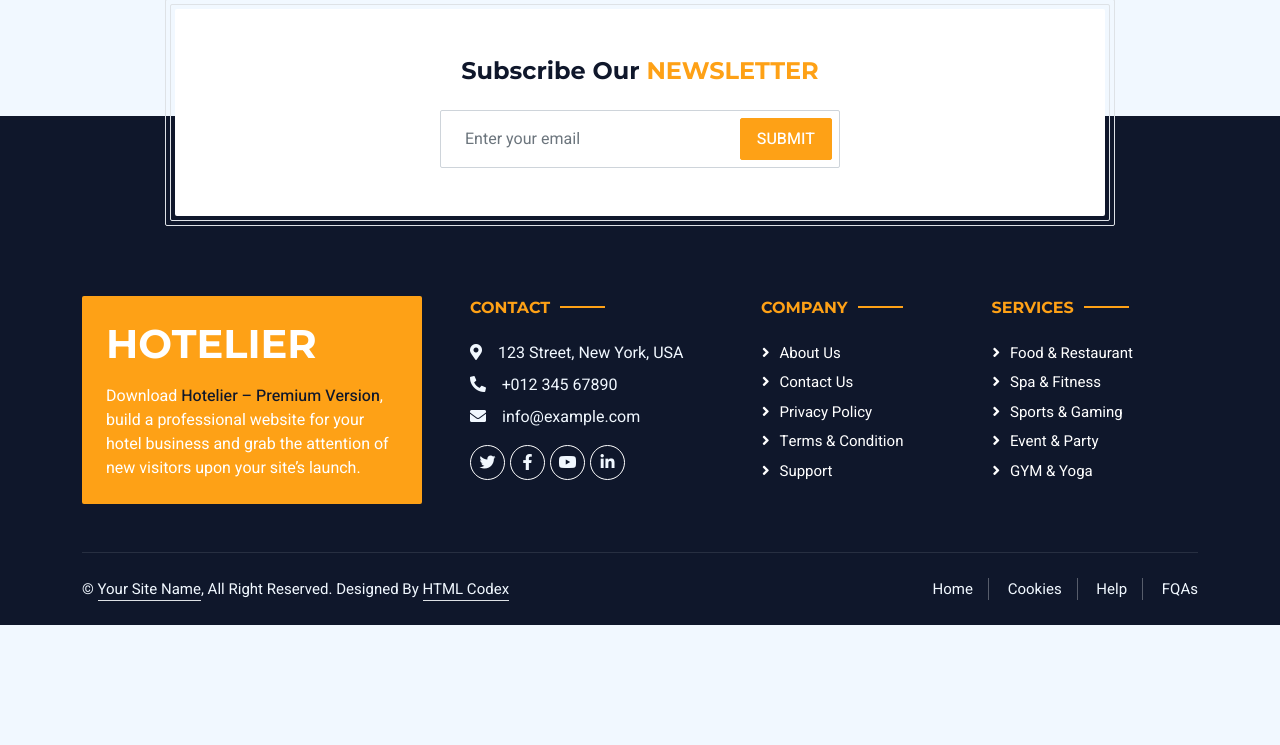
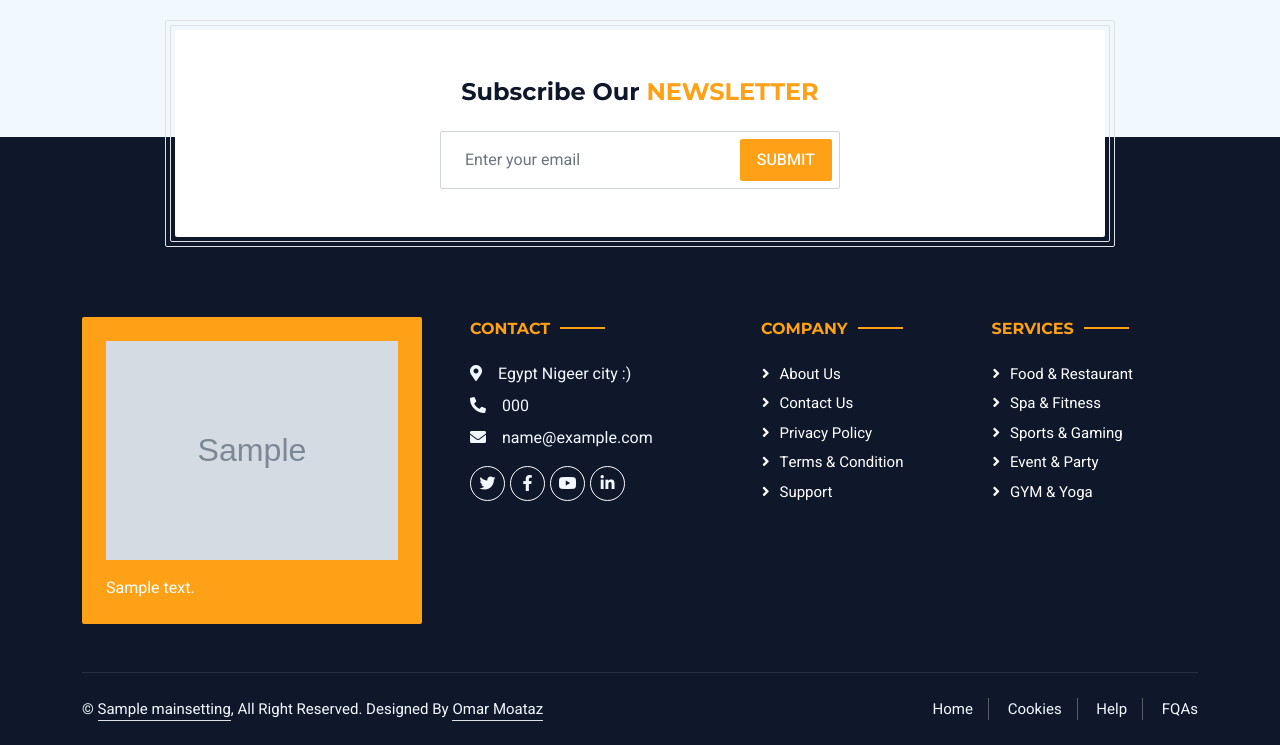
Before and after one commit to Omarmoatz/Hotels-Hub-Using-Django-and-DRF, a Django app: page / in a window 1280 px wide; the page is wider, and only the part inside the window is pictured. Shown: the part 4804-5549 px from the top of that part. Before the commit the page ends 5429 px from the top of that part, so only its background shows below. Run offline with Django 5.2, Linux system fonts and the light colour scheme; tables that the repository leaves empty hold one stand-in row (values such as "Sample post"); grey boxes marked "Sample" are stand-in pictures; some libraries are stand-ins or nearby versions.

Commit message:
add site context processor

```diff
--- /dev/null
+++ b/home/site_context_processor.py
@@ -0,0 +1,6 @@
+from .models import MainSettings
+
+
+def main_data(request):
+    data = MainSettings.objects.last()
+    return {'data':data}
--- a/home/templates/home.html
+++ b/home/templates/home.html
@@ -103,7 +103,7 @@
                                         <div class="border rounded text-center p-4">
                                             <i class="fa fa-hotel fa-2x text-primary mb-2"></i>
                                             <h2 class="mb-1" data-toggle="counter-up">1234</h2>
-                                            <p class="mb-0">Rooms</p>
+                                            <p class="mb-0">Hotel</p>
                                         </div>
                                     </div>
                                 </div>
@@ -111,7 +111,7 @@
                                     <div class="border rounded p-1">
                                         <div class="border rounded text-center p-4">
                                             <i class="fa fa-users-cog fa-2x text-primary mb-2"></i>
-                                            <h2 class="mb-1" data-toggle="counter-up">1234</h2>
+                                            <h2 class="mb-1" data-toggle="counter-up">785</h2>
                                             <p class="mb-0">Staffs</p>
                                         </div>
                                     </div>
@@ -120,7 +120,7 @@
                                     <div class="border rounded p-1">
                                         <div class="border rounded text-center p-4">
                                             <i class="fa fa-users fa-2x text-primary mb-2"></i>
-                                            <h2 class="mb-1" data-toggle="counter-up">1234</h2>
+                                            <h2 class="mb-1" data-toggle="counter-up">2280</h2>
                                             <p class="mb-0">Clients</p>
                                         </div>
                                     </div>
@@ -176,7 +176,7 @@
                                         </div>
                                     </div>
                                     <div class="d-flex mb-3">
-                                        <small class="border-end me-3 pe-3"><i class="fa fa-bed text-primary me-2"></i>3 Bed</small>
+                                        <small class="border-end me-3 pe-3"><i class="fa fa-bed text-primary me-2"></i>3 Avilabale Rooms</small>
                                         <small class="border-end me-3 pe-3"><i class="fa fa-bath text-primary me-2"></i>2 Bath</small>
                                         <small><i class="fa fa-wifi text-primary me-2"></i>Wifi</small>
                                     </div>
@@ -206,7 +206,7 @@
                                         </div>
                                     </div>
                                     <div class="d-flex mb-3">
-                                        <small class="border-end me-3 pe-3"><i class="fa fa-bed text-primary me-2"></i>3 Bed</small>
+                                        <small class="border-end me-3 pe-3"><i class="fa fa-bed text-primary me-2"></i>3 Avilabale Rooms</small>
                                         <small class="border-end me-3 pe-3"><i class="fa fa-bath text-primary me-2"></i>2 Bath</small>
                                         <small><i class="fa fa-wifi text-primary me-2"></i>Wifi</small>
                                     </div>
@@ -236,7 +236,7 @@
                                         </div>
                                     </div>
                                     <div class="d-flex mb-3">
-                                        <small class="border-end me-3 pe-3"><i class="fa fa-bed text-primary me-2"></i>3 Bed</small>
+                                        <small class="border-end me-3 pe-3"><i class="fa fa-bed text-primary me-2"></i>3 Avilabale Rooms</small>
                                         <small class="border-end me-3 pe-3"><i class="fa fa-bath text-primary me-2"></i>2 Bath</small>
                                         <small><i class="fa fa-wifi text-primary me-2"></i>Wifi</small>
                                     </div>
--- a/project/settings.py
+++ b/project/settings.py
@@ -74,6 +74,7 @@ TEMPLATES = [
                 'django.template.context_processors.request',
                 'django.contrib.auth.context_processors.auth',
                 'django.contrib.messages.context_processors.messages',
+                'home.site_context_processor.main_data',
             ],
         },
     },
--- a/templates/base.html
+++ b/templates/base.html
@@ -47,7 +47,7 @@
             <div class="row gx-0">
                 <div class="col-lg-3 bg-dark d-none d-lg-block">
                     <a href="/" class="navbar-brand w-100 h-100 m-0 p-0 d-flex align-items-center justify-content-center">
-                        <h1 class="m-0 text-primary text-uppercase">Hotelier</h1>
+                        <h1 class="m-0 text-primary text-uppercase">{{ data }}</h1>
                     </a>
                 </div>
                 <div class="col-lg-9">
@@ -55,20 +55,20 @@
                         <div class="col-lg-7 px-5 text-start">
                             <div class="h-100 d-inline-flex align-items-center py-2 me-4">
                                 <i class="fa fa-envelope text-primary me-2"></i>
-                                <p class="mb-0">info@example.com</p>
+                                <p class="mb-0">{{ data.email }}</p>
                             </div>
                             <div class="h-100 d-inline-flex align-items-center py-2">
                                 <i class="fa fa-phone-alt text-primary me-2"></i>
-                                <p class="mb-0">+012 345 6789</p>
+                                <p class="mb-0">{{ data.phone }}</p>
                             </div>
                         </div>
                         <div class="col-lg-5 px-5 text-end">
                             <div class="d-inline-flex align-items-center py-2">
-                                <a class="me-3" href=""><i class="fab fa-facebook-f"></i></a>
-                                <a class="me-3" href=""><i class="fab fa-twitter"></i></a>
-                                <a class="me-3" href=""><i class="fab fa-linkedin-in"></i></a>
-                                <a class="me-3" href=""><i class="fab fa-instagram"></i></a>
-                                <a class="" href=""><i class="fab fa-youtube"></i></a>
+                                <a class="me-3" href="{{ data.facebook }}"><i class="fab fa-facebook-f"></i></a>
+                                <a class="me-3" href="{{ data.linkedin }}"><i class="fab fa-twitter"></i></a>
+                                <a class="me-3" href="{{ data.facebook }}"><i class="fab fa-linkedin-in"></i></a>
+                                <a class="me-3" href="{{ data.linkedin }}"><i class="fab fa-instagram"></i></a>
+                                <a class="" href="{{ data.linkedin }}"><i class="fab fa-youtube"></i></a>
                             </div>
                         </div>
                     </div>
@@ -139,22 +139,23 @@
                 <div class="row g-5">
                     <div class="col-md-6 col-lg-4">
                         <div class="bg-primary rounded p-4">
-                            <a href="index.html"><h1 class="text-white text-uppercase mb-3">Hotelier</h1></a>
+                            <img src="{{ data.logo.url }}" alt="img" class="img-fluid">
+                            <a href="/"><h1 class="text-white text-uppercase mb-3"></h1></a>
                             <p class="text-white mb-0">
-								Download <a class="text-dark fw-medium" href="https://htmlcodex.com/hotel-html-template-pro">Hotelier – Premium Version</a>, build a professional website for your hotel business and grab the attention of new visitors upon your site’s launch.
+								{{ data.description }}
 							</p>
                         </div>
                     </div>
                     <div class="col-md-6 col-lg-3">
                         <h6 class="section-title text-start text-primary text-uppercase mb-4">Contact</h6>
-                        <p class="mb-2"><i class="fa fa-map-marker-alt me-3"></i>123 Street, New York, USA</p>
-                        <p class="mb-2"><i class="fa fa-phone-alt me-3"></i>+012 345 67890</p>
-                        <p class="mb-2"><i class="fa fa-envelope me-3"></i>info@example.com</p>
+                        <p class="mb-2"><i class="fa fa-map-marker-alt me-3"></i>Egypt Nigeer city :)</p>
+                        <p class="mb-2"><i class="fa fa-phone-alt me-3"></i>{{ data.phone }}</p>
+                        <p class="mb-2"><i class="fa fa-envelope me-3"></i>{{ data.email }}</p>
                         <div class="d-flex pt-2">
-                            <a class="btn btn-outline-light btn-social" href=""><i class="fab fa-twitter"></i></a>
-                            <a class="btn btn-outline-light btn-social" href=""><i class="fab fa-facebook-f"></i></a>
-                            <a class="btn btn-outline-light btn-social" href=""><i class="fab fa-youtube"></i></a>
-                            <a class="btn btn-outline-light btn-social" href=""><i class="fab fa-linkedin-in"></i></a>
+                            <a class="btn btn-outline-light btn-social" href="{{ data.linkedin }}"><i class="fab fa-twitter"></i></a>
+                            <a class="btn btn-outline-light btn-social" href="{{ data.facebook }}"><i class="fab fa-facebook-f"></i></a>
+                            <a class="btn btn-outline-light btn-social" href="{{ data.facebook }}"><i class="fab fa-youtube"></i></a>
+                            <a class="btn btn-outline-light btn-social" href="{{ data.linkedin }}"><i class="fab fa-linkedin-in"></i></a>
                         </div>
                     </div>
                     <div class="col-lg-5 col-md-12">
@@ -183,10 +184,10 @@
                 <div class="copyright">
                     <div class="row">
                         <div class="col-md-6 text-center text-md-start mb-3 mb-md-0">
-                            &copy; <a class="border-bottom" href="#">Your Site Name</a>, All Right Reserved.
+                            &copy; <a class="border-bottom" href="#">{{ data.name }}</a>, All Right Reserved.
 
 							<!--/*** This template is free as long as you keep the footer author’s credit link/attribution link/backlink. If you'd like to use the template without the footer author’s credit link/attribution link/backlink, you can purchase the Credit Removal License from "https://htmlcodex.com/credit-removal". Thank you for your support. ***/-->
-							Designed By <a class="border-bottom" href="https://htmlcodex.com">HTML Codex</a>
+							Designed By <a class="border-bottom" href="{{ data.linkedin }}">Omar Moataz</a>
                         </div>
                         <div class="col-md-6 text-center text-md-end">
                             <div class="footer-menu">
```
Also changed, not shown: home/site_context_proccesor.py (deleted).
